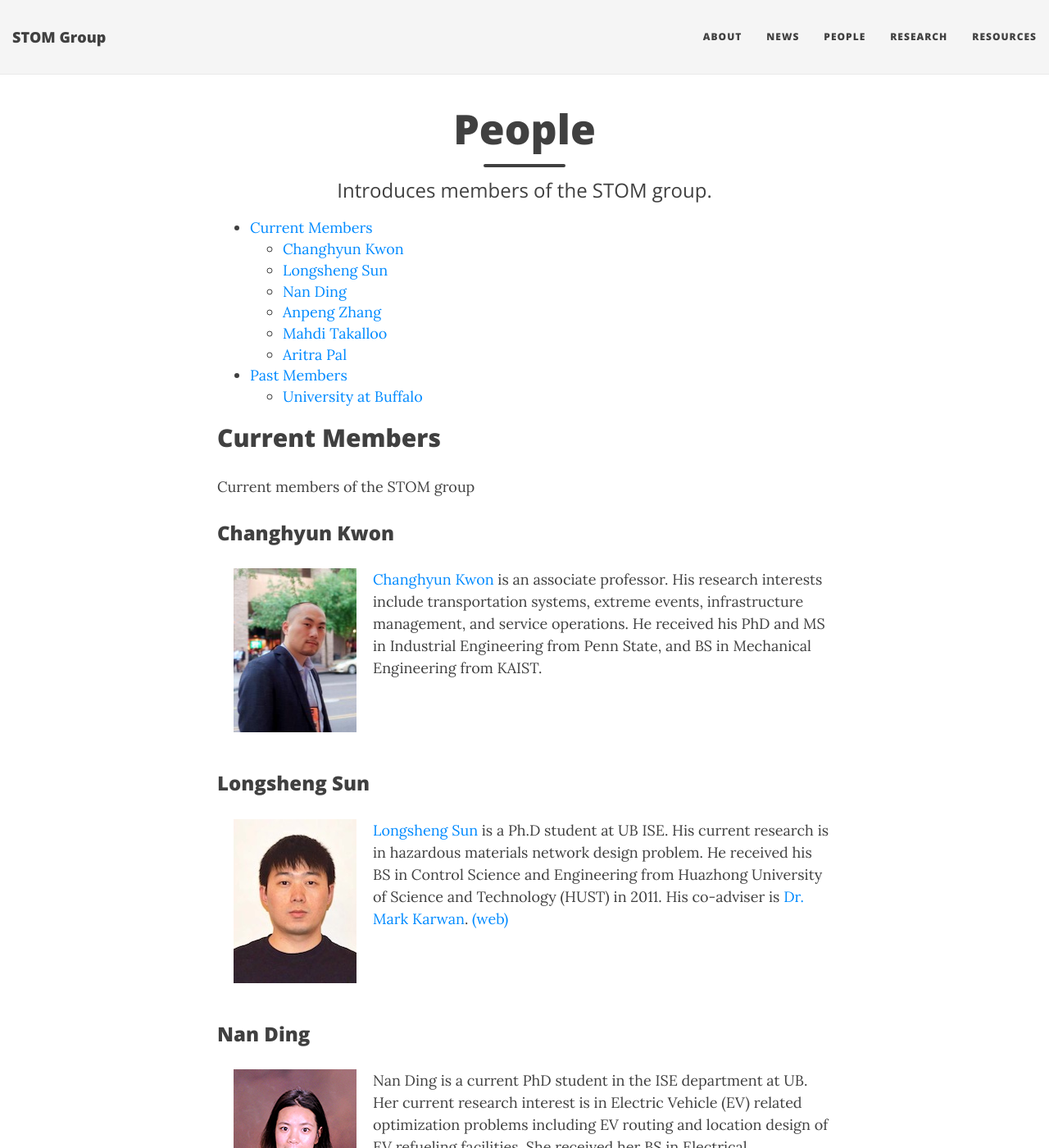
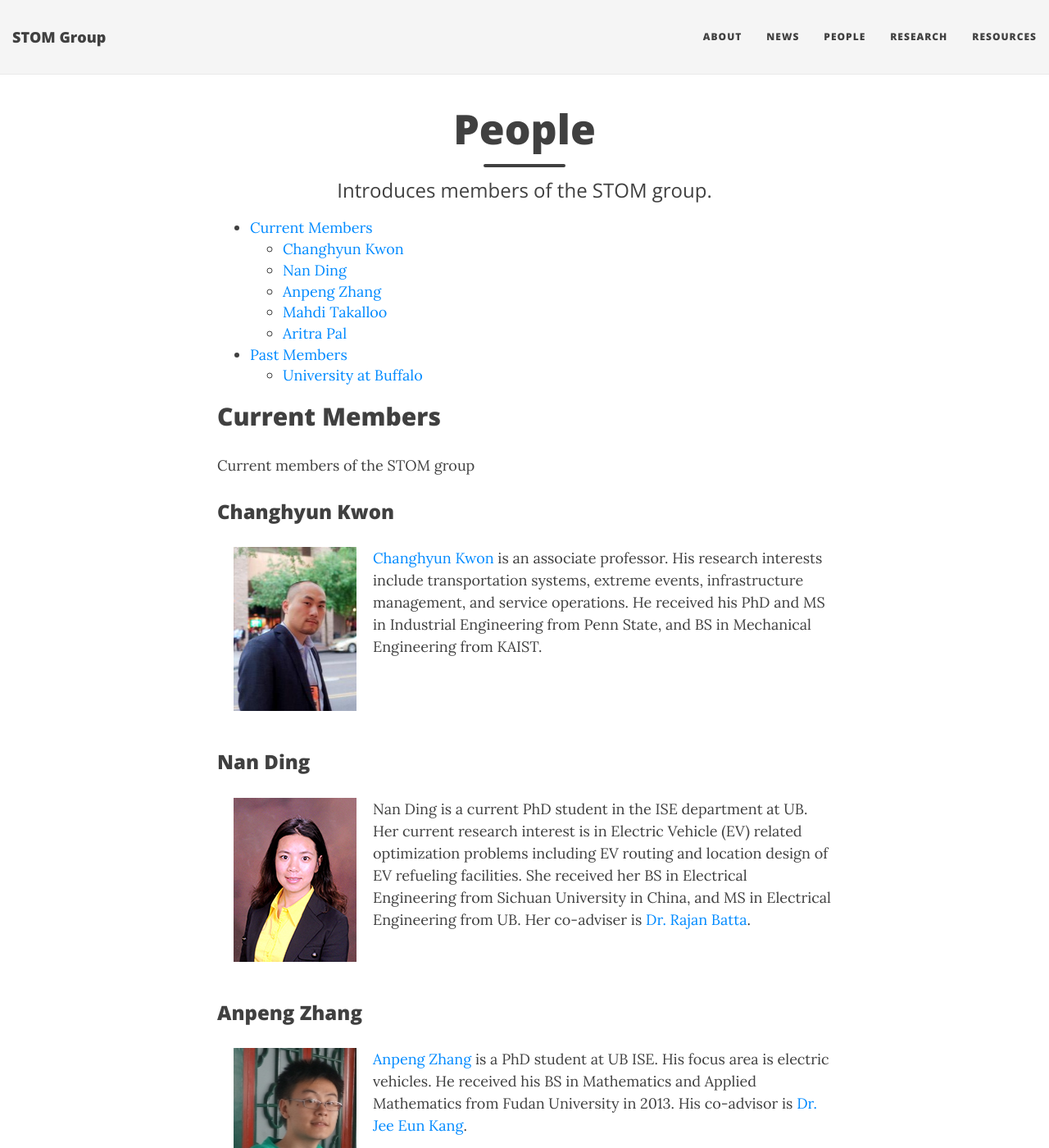
Before and after one commit to STOM-Group/stom.chkwon.net, a Jekyll site: the page built from people/people.md, in a window 1280 px wide and 1400 px high. Shown: the whole window at 82% size. Built offline with Jekyll 4.4.1, drawn with Linux system fonts in a browser that asks for light colours; nearby versions of some CDN libraries; comment, search, counter and statistics services are not loaded; some of the changed text lies outside the part shown.

Commit message:
longsheng moved to the past member

```diff
--- a/people/people.md
+++ b/people/people.md
@@ -16,12 +16,6 @@ Current members of the STOM group
 ### Changhyun Kwon
 <img src="images/kwon.jpg" width="150" height="200" align="left" hspace="20" />
 <a href="http://www.chkwon.net" target="_blank">Changhyun Kwon</a> is an associate professor. His research interests include transportation systems, extreme events, infrastructure management, and service operations. He received his PhD and MS in Industrial Engineering from Penn State, and BS in Mechanical Engineering from KAIST.
-
-<br><br>
-
-### Longsheng Sun
-<img src="images/sun.jpg" width="150" height="200" align="left" hspace="20" />
-<a href="https://www.linkedin.com/profile/view?id=123566248&amp;authType=NAME_SEARCH&amp;authToken=5tv2&amp;locale=en_US&amp;trk=tyah&amp;trkInfo=clickedVertical%3Amynetwork%2CclickedEntityId%3A123566248%2CauthType%3ANAME_SEARCH%2Cidx%3A1-1-1%2CtarId%3A1440082038780%2Ctas%3Alongsheng" target="_blank">Longsheng Sun</a> is a Ph.D student at UB ISE. His current research is in hazardous materials network design problem. He received his BS in Control Science and Engineering from Huazhong University of Science and Technology (HUST) in 2011. His co-adviser is <a href="http://www.eng.buffalo.edu/~mkarwan/" target="_blank">Dr. Mark Karwan</a>. <a href="http://longshengsun.net" target="_blank">(web)</a>
 
 <br><br>
 
```
Also changed, not shown: other parts of people/people.md (+1 -0 lines).
